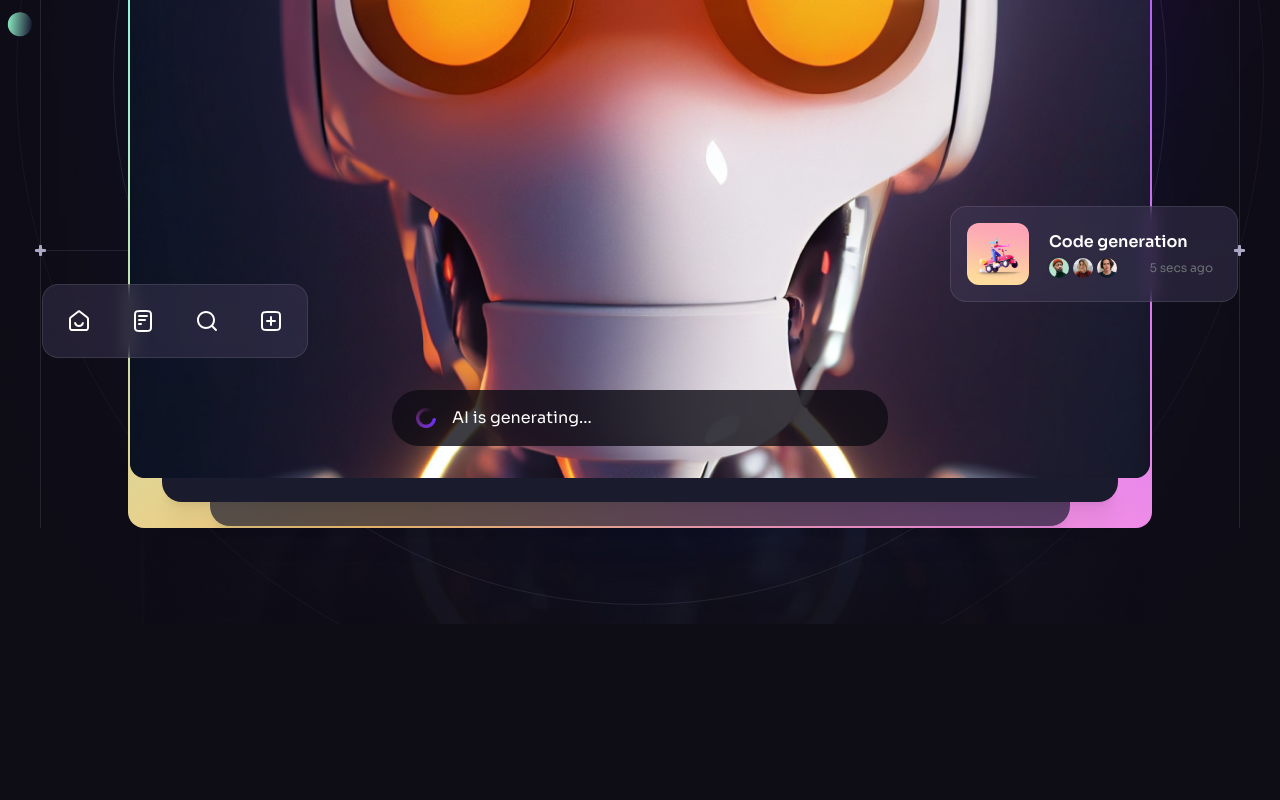
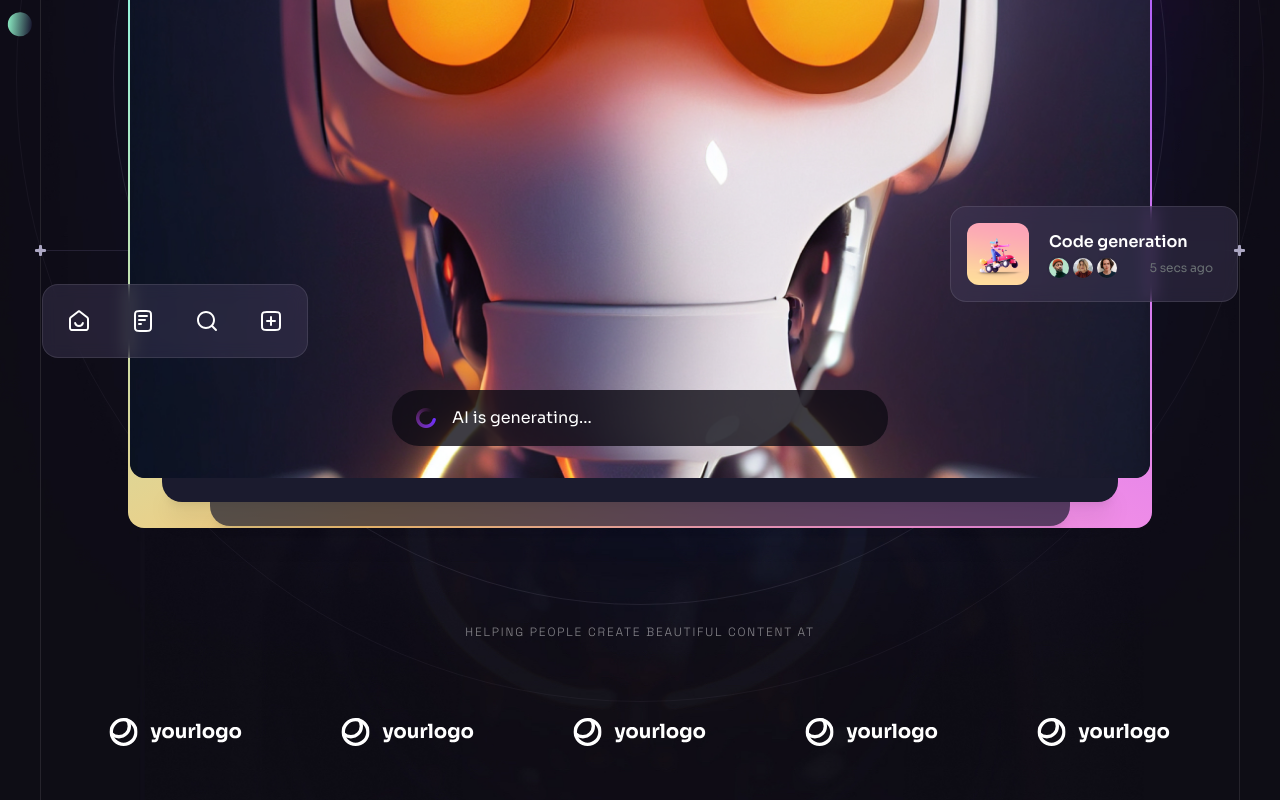
Before and after one commit to StarDust130/Brainwave, a React (Vite) app: page / in a window 1280 px wide. Shown: the part 634-1434 px from the top of the page. Before the commit the page ends 1258 px from the top, so only its background shows below. Built offline with nearby package versions, Linux system fonts and the light colour scheme.

Commit message:
Hero Completed

```diff
--- /dev/null
+++ b/src/components/CompanyLogo.jsx
@@ -0,0 +1,30 @@
+
+import { companyLogos } from "../constants";
+
+const CompanyLogo = ({ className }) => {
+  return (
+    <div className={className}>
+      <h5 className="tagline mb-6 text-center text-n-1/50  ">
+        HELPING PEOPLE CREATE BEAUTIFUL CONTENT AT
+      </h5>
+
+      <ul className="flex">
+        {companyLogos.map((logo, index) => (
+          <li
+            key={index}
+            className="flex items-center justify-center flex-1 h-[8.5rem] transform transition-transform hover:scale-105 cursor-none"
+          >
+            <img
+              src={logo}
+              width={134}
+              height={28}
+              className="pointer-events-none "
+              alt="companyLogo"
+            />
+          </li>
+        ))}
+      </ul>
+    </div>
+  );
+};
+export default CompanyLogo;
--- a/src/components/Hero.jsx
+++ b/src/components/Hero.jsx
@@ -7,6 +7,7 @@ import { ScrollParallax } from "react-just-parallax";
 import { useRef } from "react";
 import Generating from "./Generating";
 import Notification from "./Notification";
+import CompanyLogo from "./CompanyLogo";
 
 const Hero = () => {
   const parallexRef = useRef(null);
@@ -104,6 +105,10 @@ const Hero = () => {
 
           <BackgroundCircles />
         </div>
+
+        <CompanyLogo className="hidden relative z-10 mt-20 lg:block" />
+
+
       </div>
       <BottomLine />
     </Section>
```
Also changed, not shown: src/components/Notification.jsx (+8 -8 lines).
